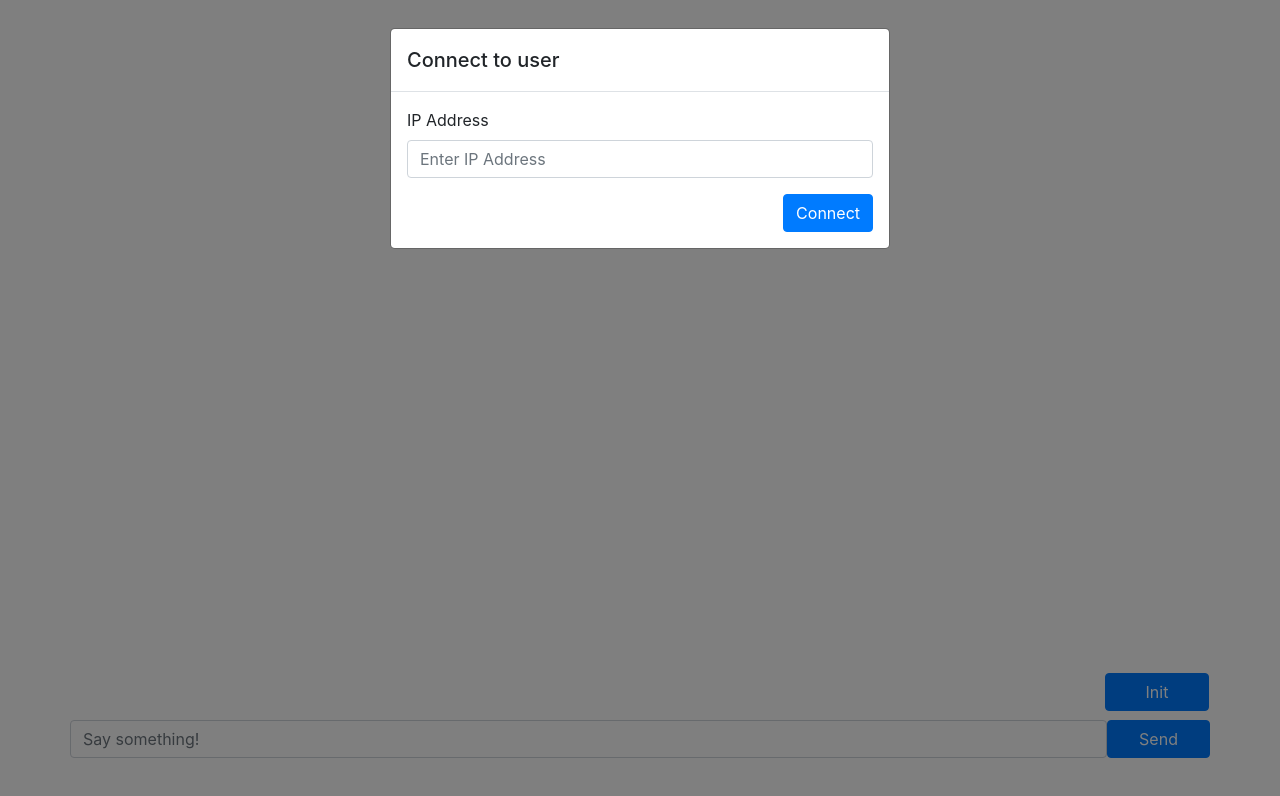
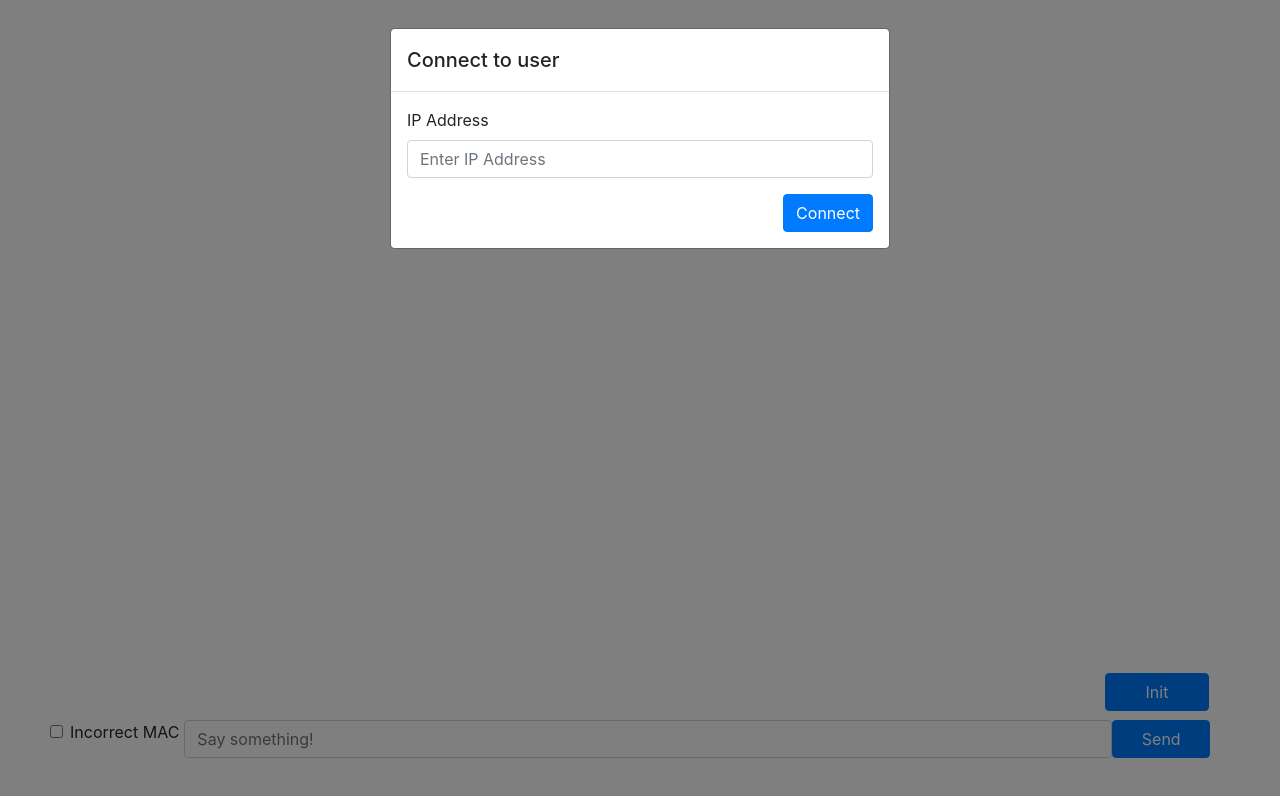
Before and after one commit to GerardoGran/Plain-ChatApp, a plain HTML site: page frontend/index.html in a window 1280 px wide. Drawn offline with nearby package versions, Linux system fonts and the light colour scheme; no server answers.

Commit message:
checkbox visual

```diff
--- a/frontend/index.html
+++ b/frontend/index.html
@@ -39,7 +39,7 @@
   <div>
     <form method="post" id="init-form" class="chat-init-container">
       <div class="container">
-            <button id="init" type="submit" class="init-right btn btn-primary">Init</button>
+        <button id="init" type="submit" class="init-right btn btn-primary">Init</button>
       </div>
     </form>
   </div>
@@ -49,6 +49,11 @@
     <form method="post" id="chat-form" class="chat-form-container">
       <div class="container">
         <div class="row">
+          <label class="form-check-label check-label" for="MAC-check">
+            Incorrect MAC
+          </label>
+          <input class="form-check-input" type="checkbox" value="incorrectMAC" id="MAC-check">
+
           <div class="form-group chat-form-input">
             <input autocomplete="off" class="form-control" id="chat-input" placeholder="Say something!" />
           </div>
--- a/frontend/styles.css
+++ b/frontend/styles.css
@@ -79,7 +79,7 @@ div.sent-text {
   flex-grow: 1;
 }
 
-.init-right{
+.init-right {
   float: right;
   width: 104px;
   margin-right: -14px;
@@ -96,3 +96,7 @@ div.sent-text {
   padding: 10px;
   gap: 10px;
 }
+
+.check-label {
+  margin-right: 5px;
+}
```
